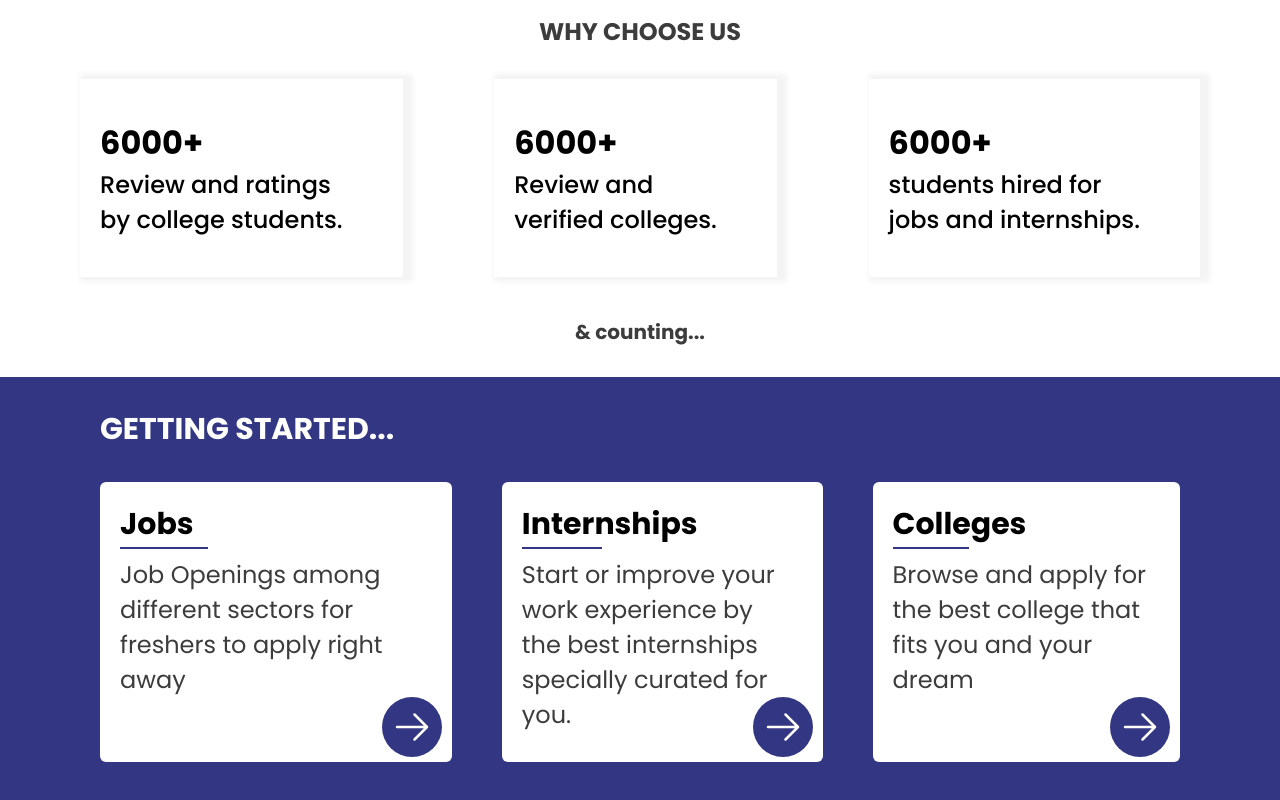
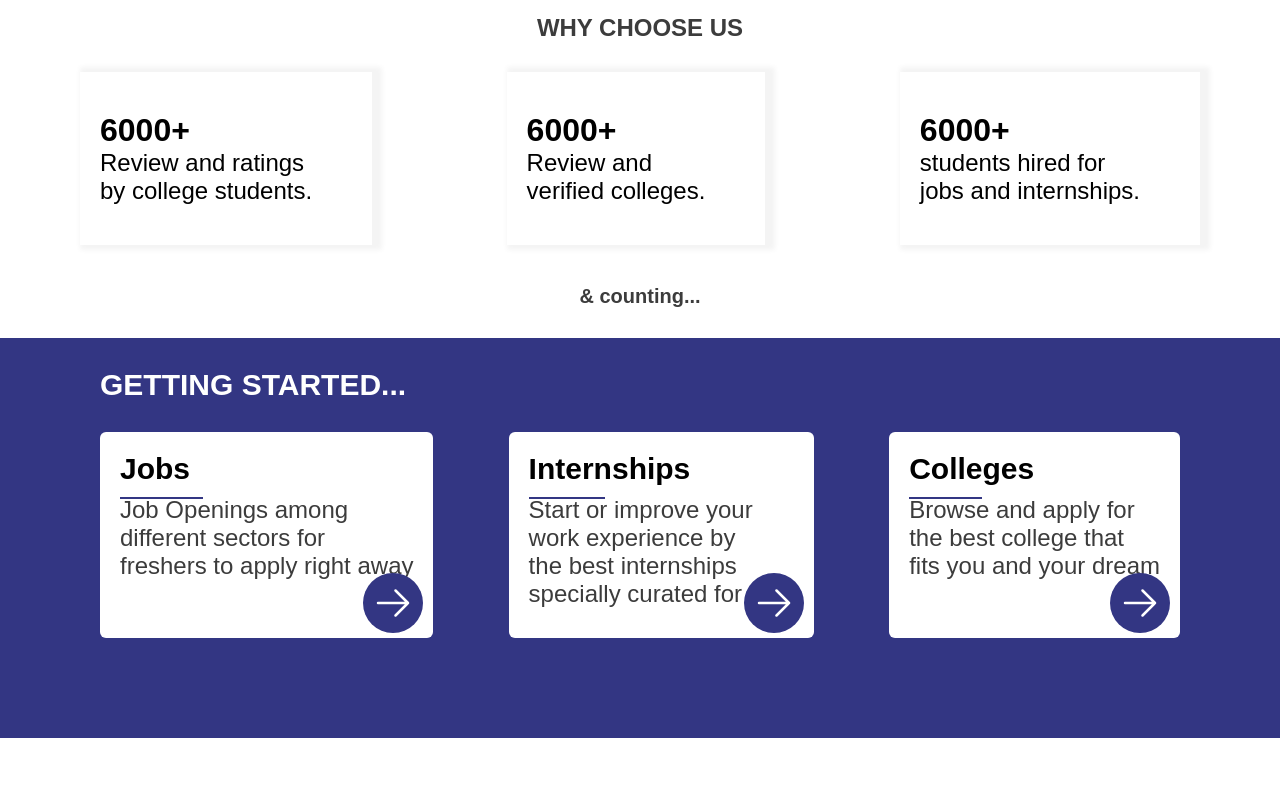
Before and after one commit to DOriginalSamxie/found-landing-page, a plain HTML site: page index.html in a window 1280 px wide. Shown: the part 709-1509 px from the top of the page. After the commit the page ends 1447 px from the top, so only its background shows below. Drawn offline with Linux system fonts and the light colour scheme.

```diff
--- a/index.css
+++ b/index.css
@@ -1,4 +1,4 @@
-@import url('https://fonts.googleapis.com/css2?family=Poppins:wght@300;400;500;600;700;800;900&display=swap');
+@import url('https://fonts.googleapis.com/css2?family=Montserrat:wght@400;500;600;700;800;900&display=swap');
 * {
   padding: 0;
   margin: 0;
```
